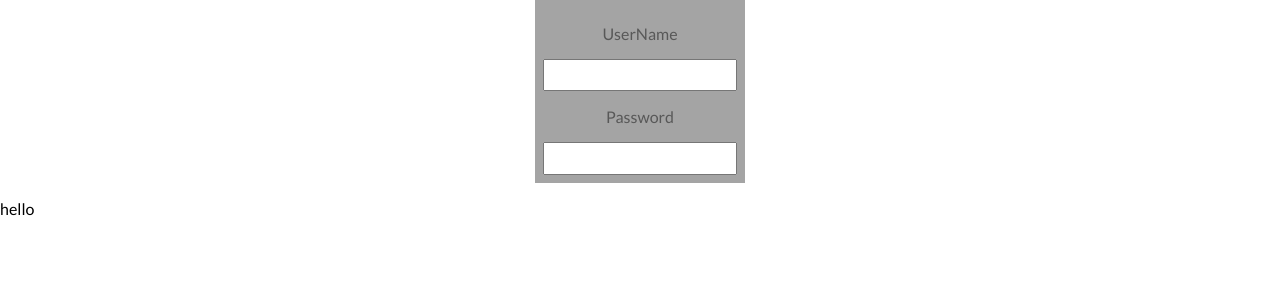
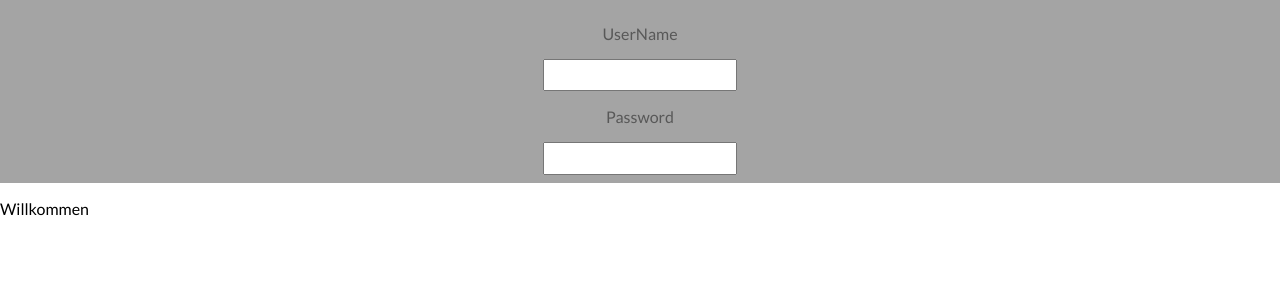
Before and after one commit to m-wiemers/myshop, a Next.js app: page / in a window 1280 px wide. Shown: the top 300 px of the page. Built offline with nearby package versions, Linux system fonts and the light colour scheme.

Commit message:
♻️ Refactor API

```diff
--- a/components/login/LoginForm.tsx
+++ b/components/login/LoginForm.tsx
@@ -1,51 +1,34 @@
-import { useEffect, useState } from "react";
 import LoginButton from "../button/Button";
 import styles from "./LoginForm.module.css";
 import Link from "next/link";
+import { ChangeEventHandler, MouseEventHandler } from "react";
 
-function LoginForm(onClick, path) {
-  const [userName, setUserName] = useState<boolean>(false);
-  const [password, setPassword] = useState<boolean>(false);
-  const [clickable, setClickable] = useState<boolean>(false);
+export type LoginFormProps = {
+  userName: string;
+  userNameChange: ChangeEventHandler<HTMLInputElement>;
+  password: string;
+  passwordChange: ChangeEventHandler<HTMLInputElement>;
+  clickable: boolean;
+  onClick: MouseEventHandler<HTMLButtonElement>;
+  path: string;
+};
 
-  function UserNameChange(e) {
-    const value = e.target.value;
-    if (value.length > 3) {
-      setUserName(true);
-    }
-    if (value.length < 3) {
-      setUserName(false);
-    }
-  }
-
-  function PasswordChange(e) {
-    const value = e.target.value;
-    if (value.length >= 3) {
-      setPassword(true);
-    }
-    if (value.length < 3) {
-      setPassword(false);
-    }
-  }
-
-  useEffect(() => {
-    if (userName && password) {
-      setClickable(true);
-    }
-    if (!userName || !password) {
-      setClickable(false);
-    }
-  });
-
+function LoginForm({
+  onClick,
+  path,
+  userNameChange,
+  passwordChange,
+  clickable,
+}: LoginFormProps) {
   return (
     <div className={styles.container}>
       <form>
-        <p>UserName {userName && "👨"}</p>
-        <input className={styles.input} onChange={UserNameChange} type="text" />
-        <p>Password {password && "🔑"}</p>
+        <p>UserName</p>
+        <input className={styles.input} onChange={userNameChange} type="text" />
+        <p>Password</p>
         <input
           className={styles.input}
-          onChange={PasswordChange}
+          onChange={passwordChange}
           type="password"
         />
         {clickable && (
--- a/pages/_app.tsx
+++ b/pages/_app.tsx
@@ -1,12 +1,37 @@
 import type { AppProps } from "next/app";
 import Head from "next/head";
 import "../styles/globals.css";
-import Header from "../components/header/Header";
+import { useEffect, useState } from "react";
+import LoginForm from "../components/login/LoginForm";
+import { getPasswordDoc } from "../utils/api";
+import { decryptPassword, PasswordDoc } from "../server/db";
 
 function MyApp({ Component, pageProps }: AppProps) {
-  function handleLogin(e) {
+  const path = "/products";
+  const [user, setUser] = useState<string>("");
+  const [password, setPassword] = useState<string>("");
+  const [clickable, setClickable] = useState<boolean>(false);
+  const [passwordDoc, setPasswordDoc] = useState<PasswordDoc>(null);
+
+  async function handleLogin(e) {
     e.preventDefault();
+    const thisUser = await getPasswordDoc(user);
+    setPasswordDoc(thisUser);
+    if (passwordDoc.value === password) {
+      console.log("correct");
+    }
+    console.log(passwordDoc.name);
+    console.log(passwordDoc.value);
   }
+
+  useEffect(() => {
+    if (user.length >= 4 && password.length >= 4) {
+      setClickable(true);
+    }
+    if (user.length < 4 || password.length < 4) {
+      setClickable(false);
+    }
+  }, [user, password]);
 
   return (
     <>
@@ -15,7 +40,17 @@ function MyApp({ Component, pageProps }: AppProps) {
         <link rel="icon" href="/favicon.ico" />
       </Head>
       <div>
-        <Header handleLogin={handleLogin} />
+        <header>
+          <LoginForm
+            clickable={clickable}
+            onClick={handleLogin}
+            path={path}
+            userName={user}
+            userNameChange={(e) => setUser(e.target.value)}
+            password={password}
+            passwordChange={(e) => setPassword(e.target.value)}
+          />
+        </header>
 
         <main>
           <Component {...pageProps} />
--- a/pages/api/hello.ts
+++ b/pages/api/[user].ts
@@ -5,7 +5,8 @@ import { readPasswordDoc, withDatabase } from "../../server/db";
 
 export default withDatabase(
   async (req: NextApiRequest, res: NextApiResponse) => {
-    const passwordDoc = await readPasswordDoc("Google");
+    const user = "Google";
+    const passwordDoc = await readPasswordDoc(`${user}`);
     res.status(200).json(passwordDoc);
   }
 );
--- a/pages/index.tsx
+++ b/pages/index.tsx
@@ -1,7 +1,7 @@
 export default function Home() {
   return (
     <>
-      <p>hello</p>
+      <p>Willkommen</p>
     </>
   );
 }
--- /dev/null
+++ b/utils/api.ts
@@ -0,0 +1,10 @@
+import { PasswordDoc } from "../server/db";
+
+async function fetchURL<T>(url: string): Promise<T> {
+  const response = await fetch(url);
+  return await response.json();
+}
+
+export async function getPasswordDoc(name: string): Promise<PasswordDoc> {
+  return await fetchURL<PasswordDoc>(`/api/${name}`);
+}
```
Also changed, not shown: 1 other file (tests, documents, lock files or other folders).
